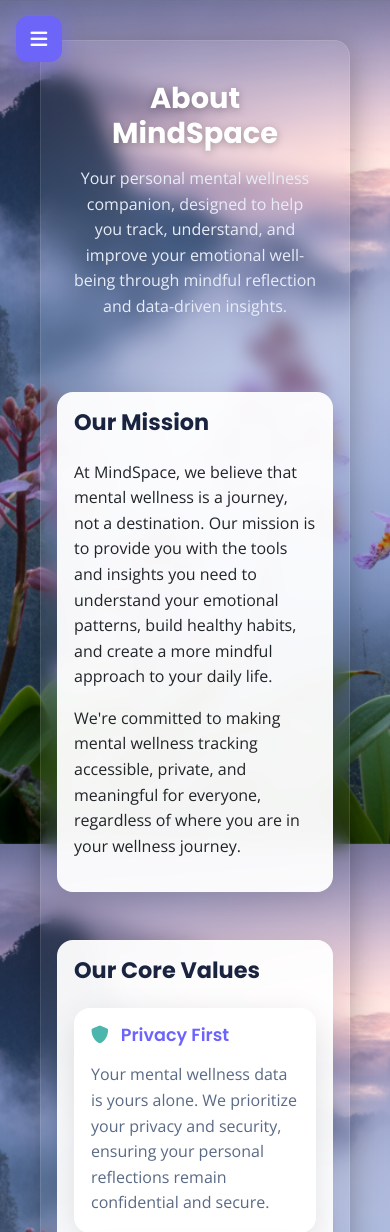
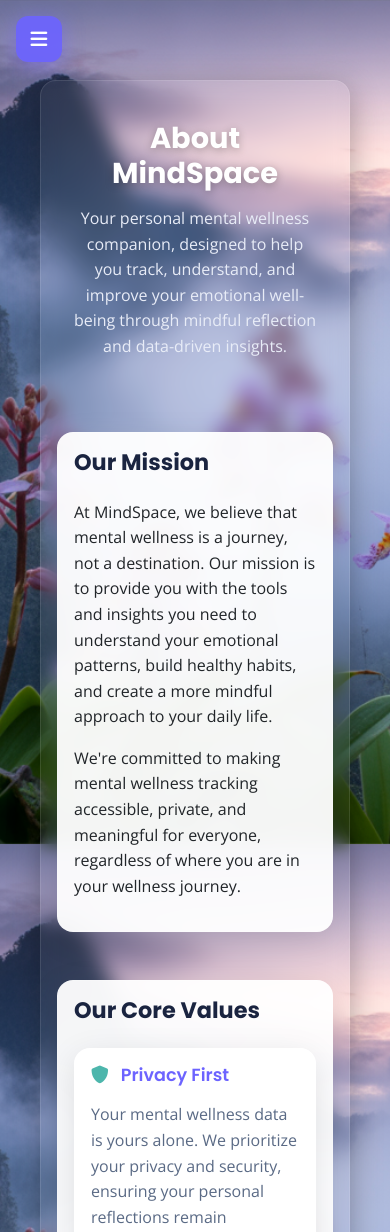
Before and after one commit to satyarthshukla500/mental-wellness-tracker, a Flask app: page /about in a window 390 px wide. Shown: the top 1232 px of the page. Run offline with Flask 3, Linux system fonts and the light colour scheme; some libraries are stand-ins or nearby versions.

Commit message:
Fix: hide FAB when sidebar open, push content below FAB

```diff
--- a/static/css/style.css
+++ b/static/css/style.css
@@ -2330,7 +2330,17 @@ body.profile-page {
 }
 }
 
-
+/* Hide FAB when sidebar is open so it doesn't overlap logo */
+.sidebar.show ~ .mobile-menu-fab {
+    display: none;
+}
+
+/* Push content down on mobile so notifications don't hide behind FAB */
+@media (max-width: 991.98px) {
+    .content-wrapper {
+        padding-top: 4rem;
+    }
+}
 
 .mobile-menu-fab {
     position: fixed;
```
